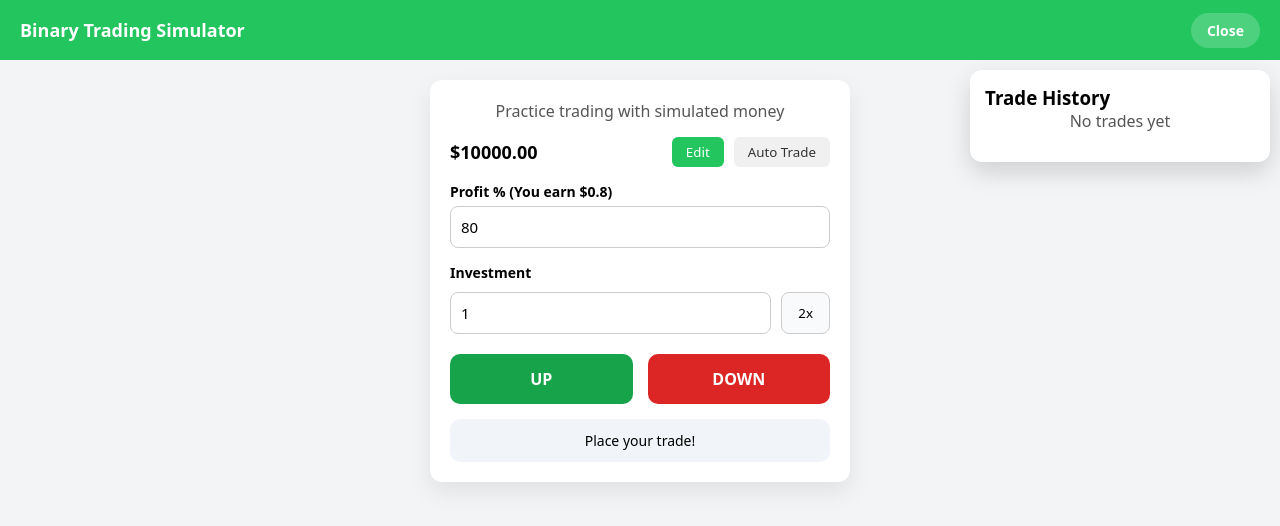
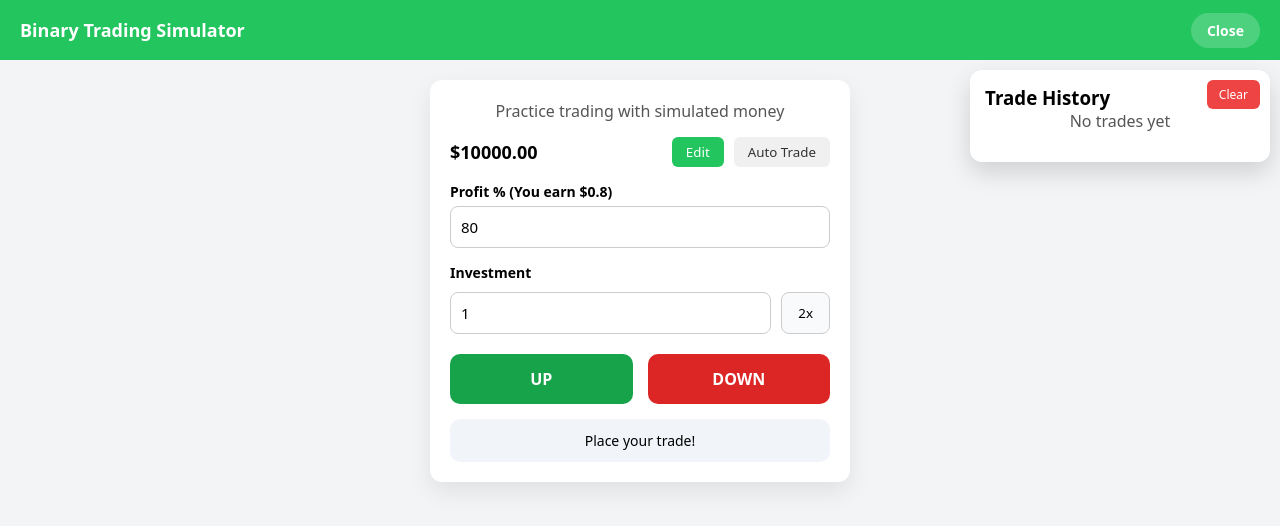
Before and after one commit to awais-2005/binary-trading-simulation, a React (Vite) app: page / in a window 1280 px wide. Both pictures are taken after a click on the button "History". Shown: the top 526 px of the page. Built offline with nearby package versions, Linux system fonts and the light colour scheme.

Commit message:
Clear History Button

```diff
--- a/src/App.jsx
+++ b/src/App.jsx
@@ -13,6 +13,7 @@ function App() {
     const [profit, setProfit] = useState(Number(localStorage.getItem('profit')) || 80);
     const [autoTrade, setAutoTrade] = useState(false);
     const [autoTradeInterval, setAutoTradeInterval] = useState(null);
+
     const placeTrade = (type) => {
         if (!canPlaceTrade()) return;
 
@@ -23,6 +24,7 @@ function App() {
             executeTrade(type);
         }, 1500);
     };
+
     const canPlaceTrade = useCallback(() => {
         if (investment <= 0) {
             setTradeResult("Investment must be greater than $0");
@@ -45,7 +47,6 @@ function App() {
             dateTime: new Date().toLocaleString()
         }, ...prev]);
     }, [investment, profit]);
-
 
     const executeTrade = useCallback((type) => {
         showLoading(false);
@@ -106,6 +107,10 @@ function App() {
         };
     }, [autoTrade, autoTradeInterval, canPlaceTrade, executeTrade, investment]);
 
+    const clearHistory = () => {
+        setTradeHistory([]);
+    };
+
     return (
         <main>
             <div className="navbar">
@@ -162,6 +167,7 @@ function App() {
             {showHistory && (
                 <div className="trade-history">
                     <h3>Trade History</h3>
+                    <button className='clear-history' onClick={clearHistory}>Clear</button>
                     {tradeHistory.length === 0 && <p>No trades yet</p>}
                     {tradeHistory.map((t, i) => (
                         <div key={i} className="trade-item">
--- a/src/index.css
+++ b/src/index.css
@@ -243,6 +243,22 @@ p {
     box-shadow: 0 10px 25px rgba(0,0,0,0.15);
 }
 
+.clear-history {
+    position: absolute;
+    top: 10px;
+    right: 10px;
+    padding: 6px 12px;
+    font-size: 12px;
+    border-radius: 6px;
+    border: none;
+    background-color: #ef4444;
+    color: white;
+    cursor: pointer;
+    transition: background-color 0.2s ease, transform 0.1s ease;
+}
+.clear-history:hover {
+    background-color: #dc2626;
+}
 .trade-item {
     border-bottom: 1px solid #eee;
     padding: 8px 0;
```
